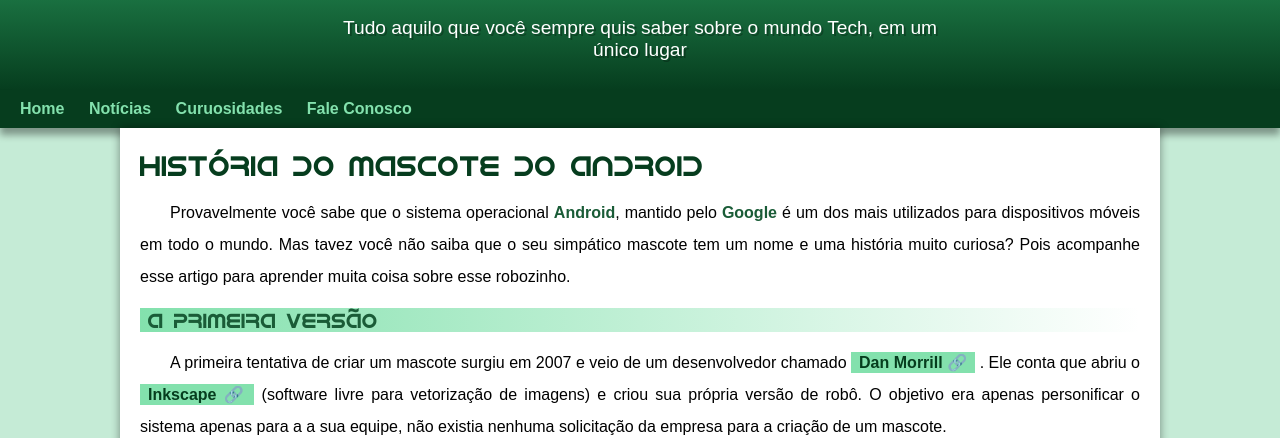
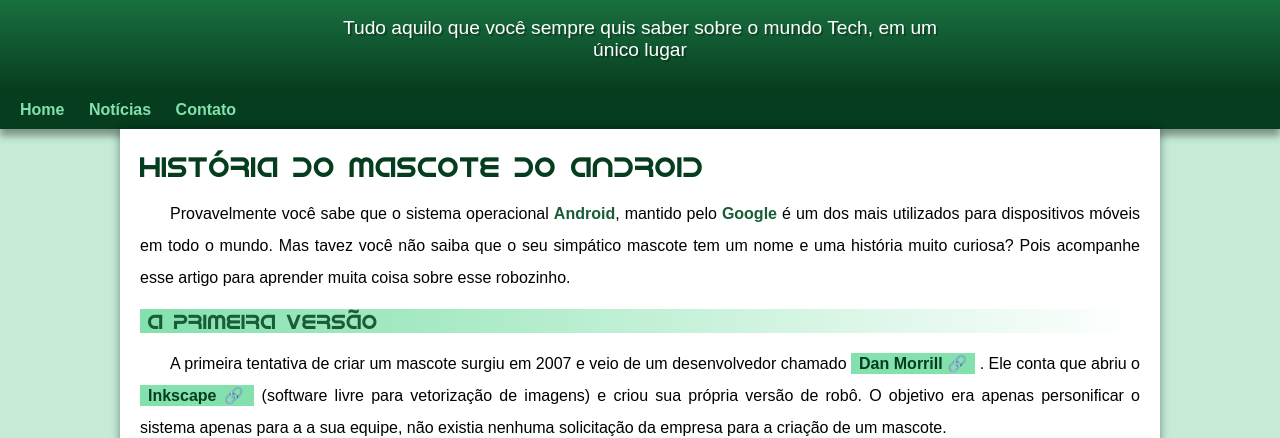
Before and after one commit to Freencisfamilybaluarte/projeto-android, a plain HTML site: page index.html in a window 1280 px wide. Shown: the part 100-538 px from the top of the page. Drawn offline with Linux system fonts and the light colour scheme.

Commit message:
Problema de padding corrigido

```diff
--- a/estilo/style.css
+++ b/estilo/style.css
@@ -60,7 +60,7 @@ header > p {
     padding-right: 10px;
     padding-left: 10px;
     margin: auto;
-    margin-bottom: 20px;
+    padding-bottom: 30px;
     text-shadow: 2px 2px 0px rgba(0, 0, 0, 0.267);
 }
 
--- a/index.html
+++ b/index.html
@@ -16,8 +16,7 @@
     <nav>
         <a href="#">Home</a>
         <a href="#">Notícias</a>
-        <a href="#">Curuosidades</a>
-        <a href="#">Fale Conosco</a>
+        <a href="#">Contato</a>
     </nav>
     <main>
         <article>
```
